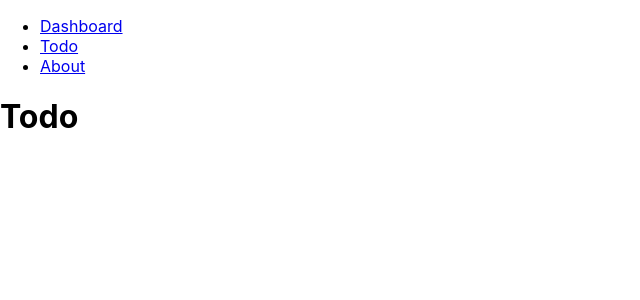
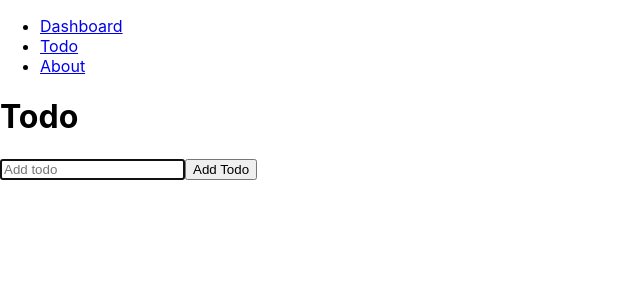
Before and after one commit to asimnp/Planner, a React (Create React App) app: page /todo in a window 1280 px wide. Shown: the top 300 px of the page, without its empty margins (0-640 px from the left). Built offline with nearby package versions, Linux system fonts and the light colour scheme.

Commit message:
Add: todo form for new todo

```diff
--- a/src/components/todo/Todo.js
+++ b/src/components/todo/Todo.js
@@ -1,9 +1,11 @@
+import TodoForm from "./TodoForm";
 import TodoList from "./TodoList";
 
 const Todo = () => {
   return (
     <div className="todo">
       <h1>Todo</h1>
+      <TodoForm></TodoForm>
       <TodoList></TodoList>
     </div>
   );
--- /dev/null
+++ b/src/components/todo/TodoForm.js
@@ -0,0 +1,29 @@
+import { useContext, useState } from "react";
+import { TodoContext } from "../../contexts/TodoContext";
+
+const TodoForm = () => {
+  const { dispatch } = useContext(TodoContext);
+  const [title, setTitle] = useState("");
+
+  const handleSubmit = (e) => {
+    e.preventDefault();
+    dispatch({ type: "ADD_TODO", todo: { title } });
+    setTitle("");
+  };
+
+  return (
+    <form onSubmit={handleSubmit}>
+      <input
+        type="text"
+        onChange={(e) => setTitle(e.target.value)}
+        placeholder="Add todo"
+        value={title}
+        required
+        autoFocus
+      />
+      <input type="submit" value="Add Todo" />
+    </form>
+  );
+};
+
+export default TodoForm;
```
